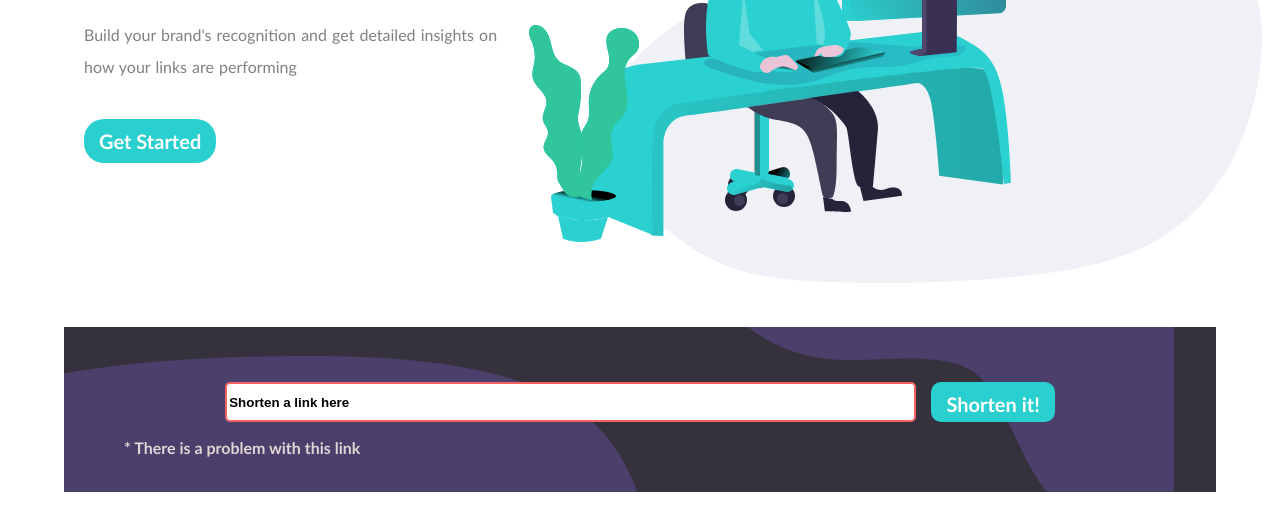
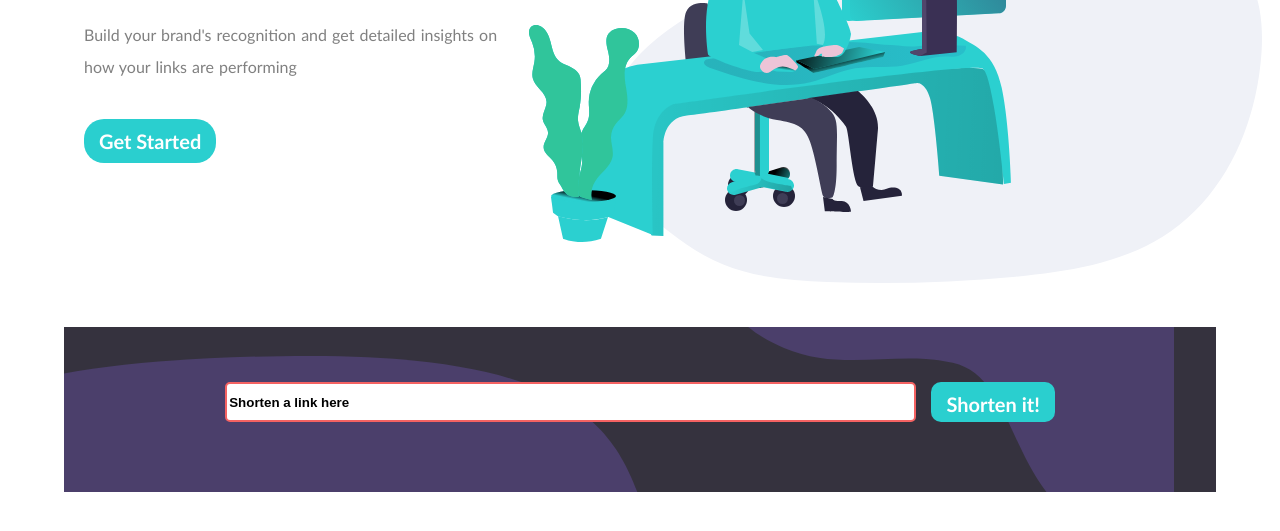
Before and after one commit to Medmly20208/shortenLinkUrl, a plain HTML site: page index.html in a window 1280 px wide. Shown: the part 403-934 px from the top of the page. Drawn offline with Linux system fonts and the light colour scheme.

Commit message:
Update index.html

```diff
--- a/index.html
+++ b/index.html
@@ -59,7 +59,7 @@
                     <input type=text name=url value="Shorten a link here">
                     <button id=short>Shorten it!</button>
                 </div>
-                <div class="message do">
+                <div class="message hidden">
                     <p>* There is a problem with this link</p>
                 </div>
                 <div class="shorterLinksHistory">
```
